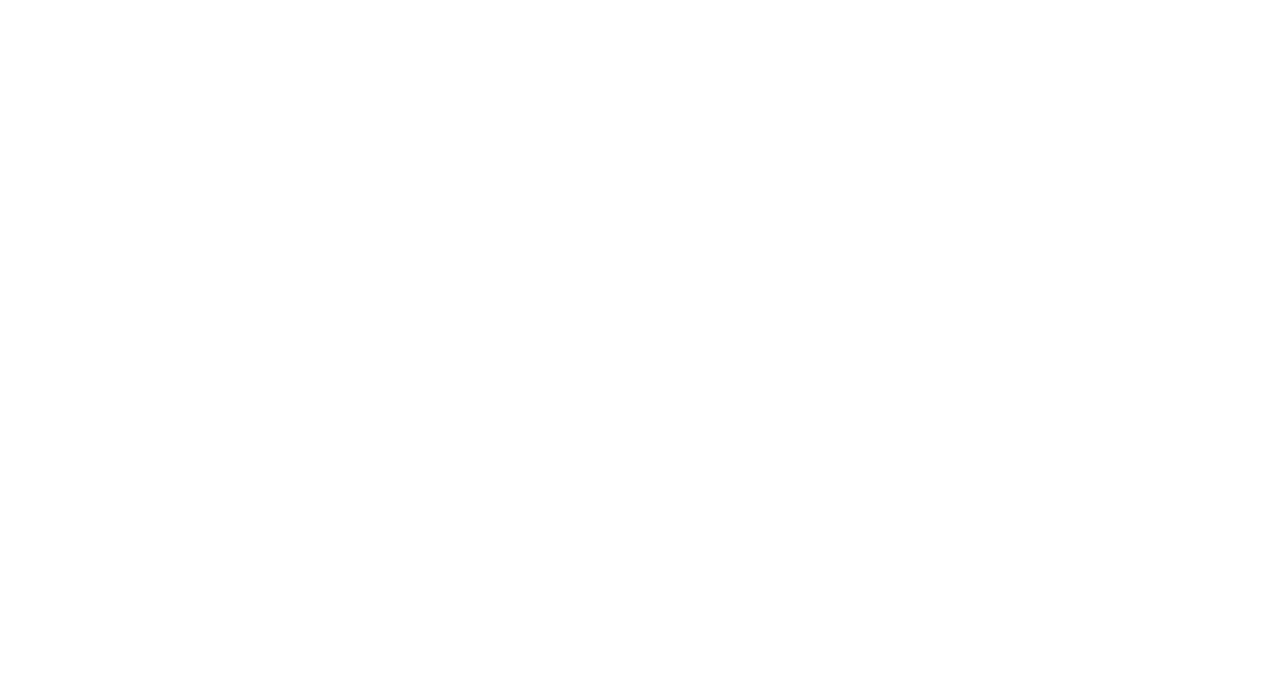
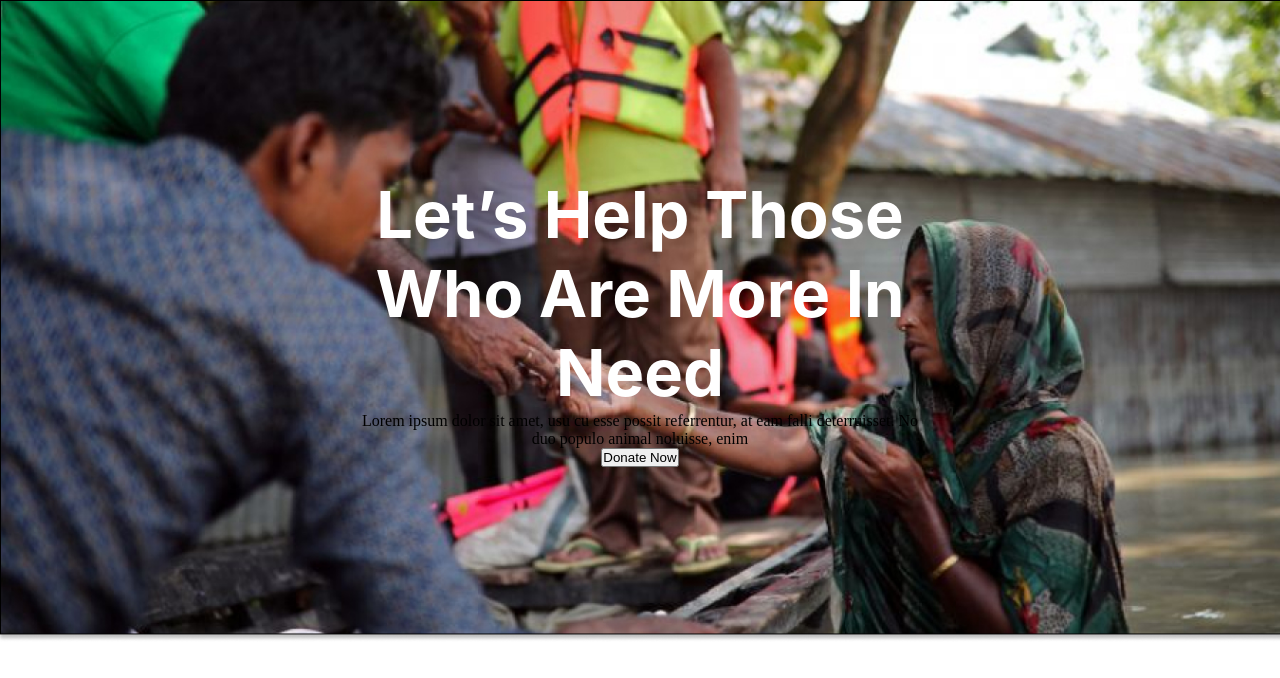
Before and after one commit to ArmanIslam3307/main, a plain HTML site: page index.html in a window 1280 px wide. Drawn offline with Linux system fonts and the light colour scheme.

Commit message:
Some Changes/Practices on Banner

```diff
--- a/css/style.css
+++ b/css/style.css
@@ -0,0 +1,21 @@
+*{
+    margin: 0;
+    padding: 0;
+}
+#banner{
+    background-image: url(../images/banner.jpg);
+    background-repeat: no-repeat;
+    background-size: cover;
+    text-align: center;
+    padding: 175px 360px;
+
+}
+#banner h1{
+    font-family: 'Inter';
+    font-style: normal;
+    font-weight: 700;
+    font-size: 65px;
+    line-height: 79px;
+    text-align: center;
+    color: #FFFFFF;
+}
--- a/index.html
+++ b/index.html
@@ -8,6 +8,10 @@
     <link rel="stylesheet" href="css/style.css">
 </head>
 <body>
-
+    <section id="banner">
+        <h1>Let’s Help Those Who Are More In Need</h1>
+        <p>Lorem ipsum dolor sit amet, usu cu esse possit referrentur, at eam falli deterruisset. No duo populo animal noluisse, enim</p>
+        <button>Donate Now</button>
+    </section>
 </body>
 </html>
```
Also changed, not shown: images/banner.jpg (added).
